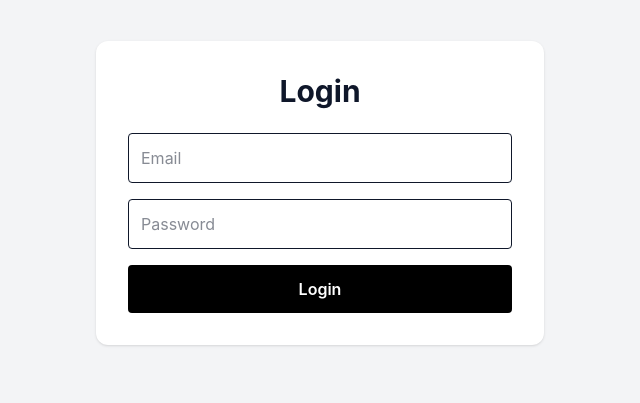
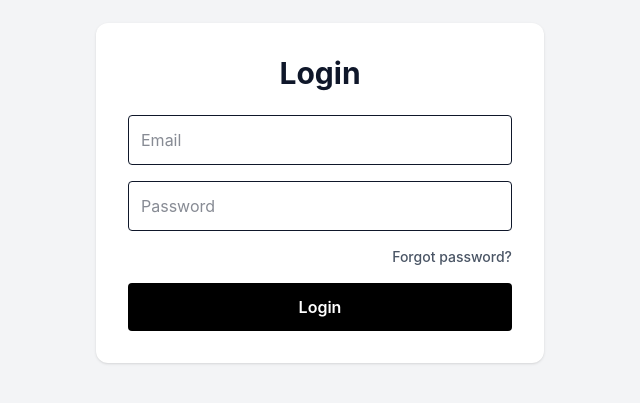
Before and after one commit to Parvesh93/crm-frontend, a React app: page /login in a window 1280 px wide. Shown: the part 207-610 px from the top of the page, without its empty margins (315-955 px from the left). Built offline with nearby package versions, Linux system fonts and the light colour scheme; no server answers; the HTML template or start-up script is replaced by a standard one.

Commit message:
Add forgot password link to login

```diff
--- a/src/pages/Login.jsx
+++ b/src/pages/Login.jsx
@@ -1,6 +1,6 @@
 import { useState } from "react";
 
-import { useNavigate } from "react-router-dom";
+import { Link, useNavigate } from "react-router-dom";
 
 import API from "../api/axios";
 
@@ -73,6 +73,15 @@ function Login() {
             className="w-full border p-3 rounded"
           />
 
+          <div className="flex justify-end">
+            <Link
+              to="/forgot-password"
+              className="text-sm font-medium text-gray-600 hover:text-black"
+            >
+              Forgot password?
+            </Link>
+          </div>
+
           <button className="w-full bg-black text-white py-3 rounded font-semibold">
             Login
           </button>
```
